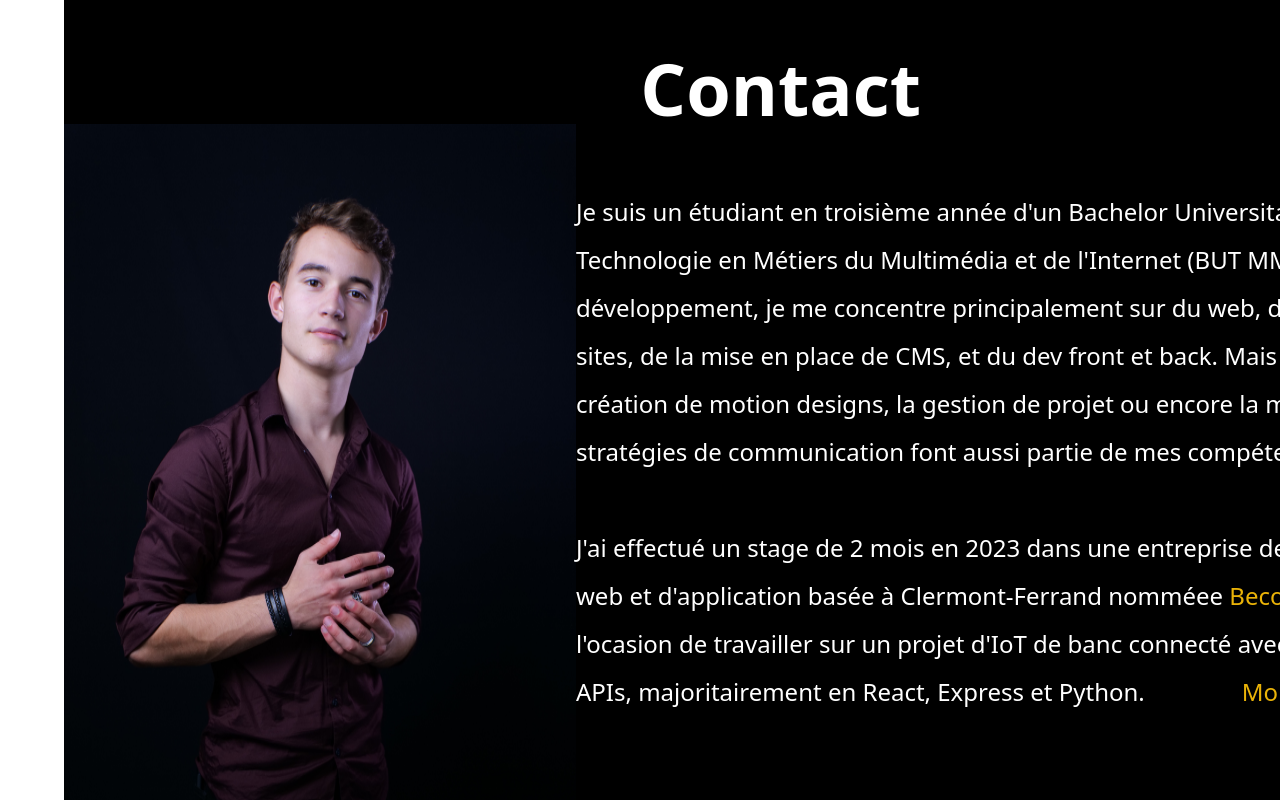
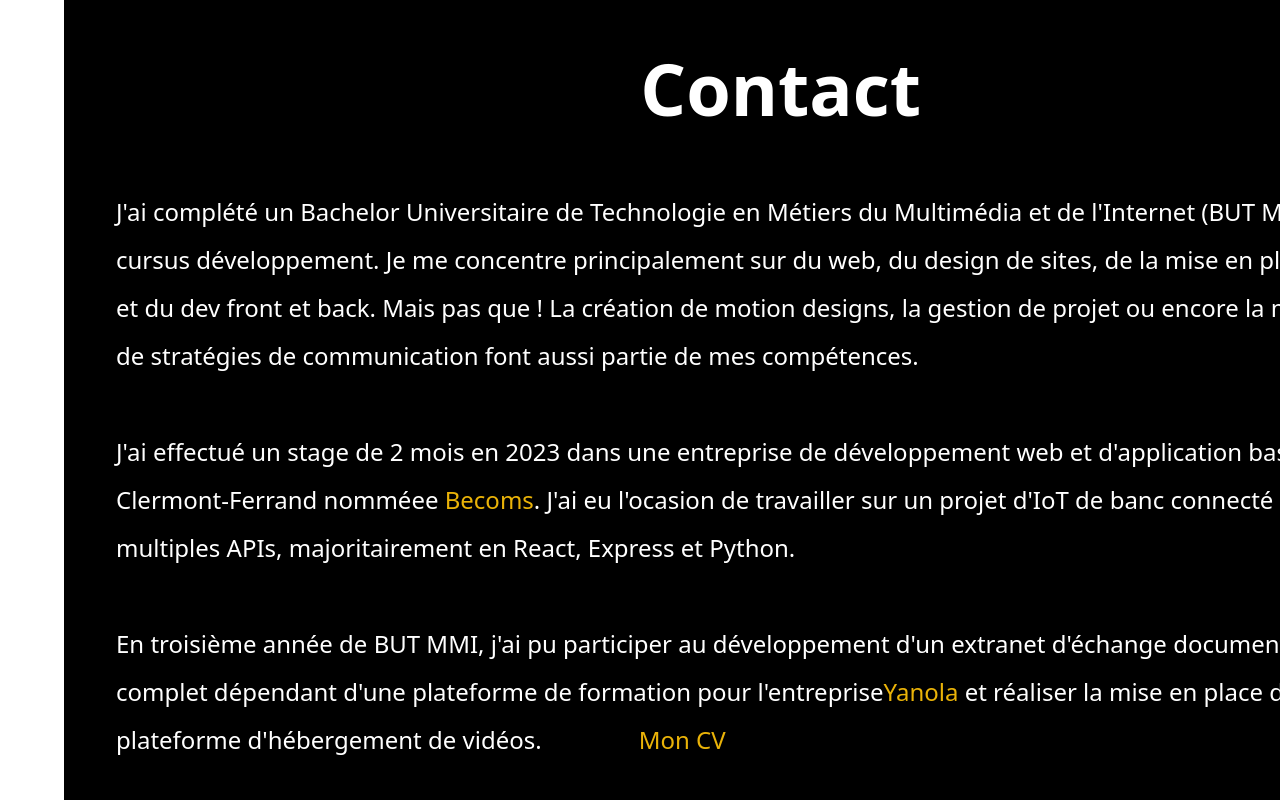
Before and after one commit to NathanCarlini/NathanCarlini.github.io, a React (Create React App) app: page / in a window 1280 px wide. Shown: the part 1580-2380 px from the top of the page. Built offline with nearby package versions, Linux system fonts and the light colour scheme.

Commit message:
newer cv

```diff
--- a/src/App.js
+++ b/src/App.js
@@ -15,11 +15,9 @@ function App() {
 
     canvas.width = window.innerWidth;
     canvas.height = window.innerHeight;
-
     var stars = [],
       FPS = 30,
       x = 70;
-
     for (var i = 0; i < x; i++) {
       stars.push({
         x: Math.random() * canvas.width,
@@ -29,9 +27,6 @@ function App() {
         vy: Math.floor(Math.random() * 50) - 25,
       });
     }
-
-
-
     function draw() {
       ctx.clearRect(0, 0, canvas.width, canvas.height);
 
@@ -55,7 +50,6 @@ function App() {
         for (var j = 0, x = stars.length; j < x; j++) {
           var starII = stars[j];
           if (distance(starI, starII) < 150) {
-
             ctx.lineTo(starII.x, starII.y);
           }
         }
@@ -78,8 +72,6 @@ function App() {
       return Math.sqrt(xs + ys);
     }
 
-
-
     function update() {
       for (var i = 0, x = stars.length; i < x; i++) {
         var s = stars[i];
@@ -91,8 +83,6 @@ function App() {
         if (s.y < 0 || s.y > canvas.height) s.vy = -s.vy;
       }
     }
-
-
 
     function tick() {
       draw();
@@ -141,7 +131,7 @@ function App() {
               id="canvas"
               className="z-0 w-full h-screen bg-[#232323] absolute"
             ></canvas>
-            <header className="flex flex-row items-center justify-between border-b-2 border-purp lg:h-[8%] font-semibold w-full z-20">
+            <header className="flex flex-row items-center justify-between border-b-2 border-purp font-semibold w-full z-20">
               <p className=" pl-5 text-xl capitalize text-purp xl:text-5xl h-fit">
                 Nathan CARLINI
               </p>
@@ -179,7 +169,8 @@ function App() {
                 <div className=" text-white text-center text-2xl font-black hover:">
                   <div className="box overflow-hidden aspect-video h-24 lg:h-56 xl:h-64 bg-cover bg-SAEcc hover:bg-SAEccc">
                     <div className="backdrop-blur-sm h-full w-full top-full hid-box relative transition ease-in-out delay-300 text-white leading-loose">
-                      Langages : <br /> - HTML <br /> - JS <br /> - PHP & Symphony
+                      Langages : <br /> - HTML <br /> - JS <br /> - PHP &
+                      Symphony
                     </div>
                   </div>
                   Création d'un Site <br /> E-commerce
@@ -199,7 +190,8 @@ function App() {
                 <div className=" text-white text-center text-2xl font-black hover:">
                   <div className="box overflow-hidden aspect-video h-24 lg:h-56 xl:h-64 bg-cover bg-SAEoh hover:bg-SAEohc">
                     <div className="backdrop-blur-sm h-full w-full top-full hid-box relative transition ease-out delay-300 text-white leading-loose">
-                      Langages : <br /> - HTML <br /> - JS, Express, Node <br /> - NextJS
+                      Langages : <br /> - HTML <br /> - JS, Express, Node <br />{" "}
+                      - NextJS
                     </div>
                   </div>
                   Jeu multijoueur tour par tour
@@ -215,24 +207,43 @@ function App() {
               {" "}
               Contact
             </p>
-            <div className="flex flex-row">
-              <img src={moi} className="sm:hidden xl:inline" />
-              <div className="flex flex-col items-center">
+            <div className="flex flex-row xl:mx-3">
+              {/* <img src={moi} className="sm:hidden xl:inline " /> */}
+              <div className="flex flex-col items-center px-10">
                 <p className="xl:mx-0 mt-16 ml-5 text-2xl text-white leading-loose sm:mx-5">
-                  Je suis un étudiant en troisième année d'un Bachelor
+                  J'ai complété un Bachelor
                   Universitaire de Technologie en Métiers du Multimédia et de
-                  l'Internet (BUT MMI). En cursus développement, je me concentre
+                  l'Internet (BUT MMI) en cursus développement. Je me concentre
                   principalement sur du web, du design de sites, de la mise en
                   place de CMS, et du dev front et back. Mais pas que ! La
                   création de motion designs, la gestion de projet ou encore la
                   mise en place de stratégies de communication font aussi partie
                   de mes compétences. <br />
                   <br />
-                  J'ai effectué un stage de 2 mois en 2023 dans une
-                  entreprise de développement web et d'application basée à
-                  Clermont-Ferrand nomméee <a href="https://becoms.tech/" className="text-yellow-500">Becoms</a>. J'ai eu l'ocasion de
-                  travailler sur un projet d'IoT de banc connecté avec de
-                  multiples APIs, majoritairement en React, Express et Python. &emsp; &emsp; &emsp; <a href="/NathanCarlini.pdf" target="_blank" className="text-yellow-500">Mon CV </a>
+                  J'ai effectué un stage de 2 mois en 2023 dans une entreprise
+                  de développement web et d'application basée à Clermont-Ferrand
+                  nomméee{" "}
+                  <a href="https://becoms.tech/" className="text-yellow-500">
+                    Becoms
+                  </a>
+                  . J'ai eu l'ocasion de travailler sur un projet d'IoT de banc
+                  connecté avec de multiples APIs, majoritairement en React,
+                  Express et Python. <br />
+                  <br />
+                  En troisième année de BUT MMI, j'ai pu participer au développement d'un extranet
+                  d'échange documentaire complet dépendant d'une plateforme de formation pour l'entreprise
+                  <a href="https://www.yanola.fr/" className="text-yellow-500">
+                    Yanola
+                  </a> et réaliser la mise en place d'une plateforme
+                  d'hébergement de vidéos.
+                  &emsp; &emsp; &emsp;{" "}
+                  <a
+                    href="/NathanCarlini.pdf"
+                    target="_blank"
+                    className="text-yellow-500"
+                  >
+                    Mon CV{" "}
+                  </a>
                 </p>
                 <p className="text-4xl font-extrabold text-center mt-24 text-white">
                   Je suis présent sur :
```
Also changed, not shown: 1 other file (tests, documents, lock files or other folders).
